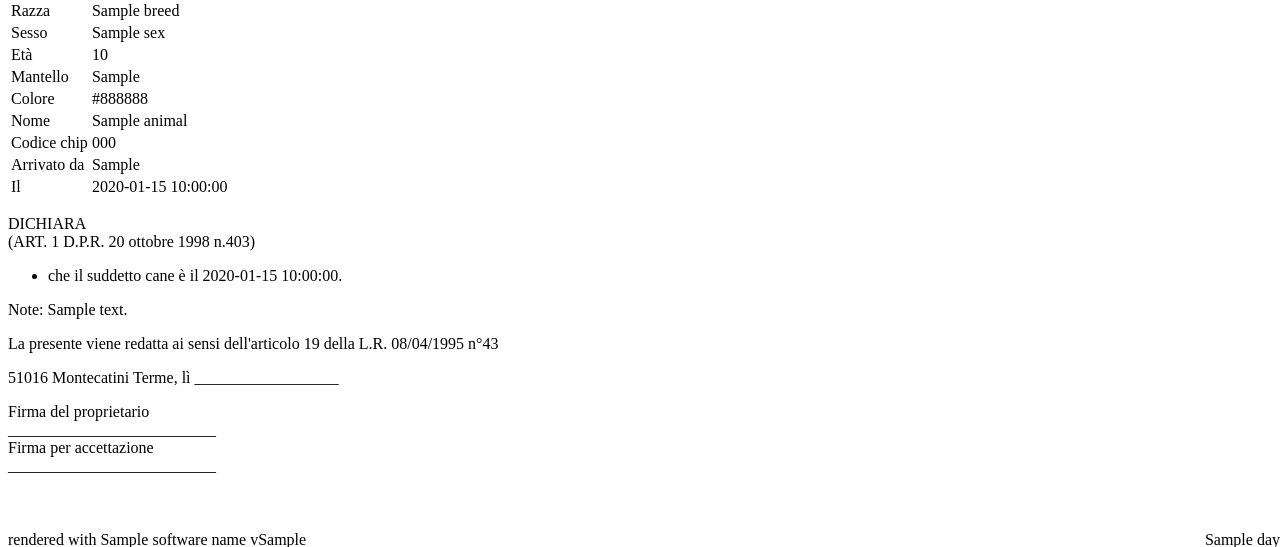
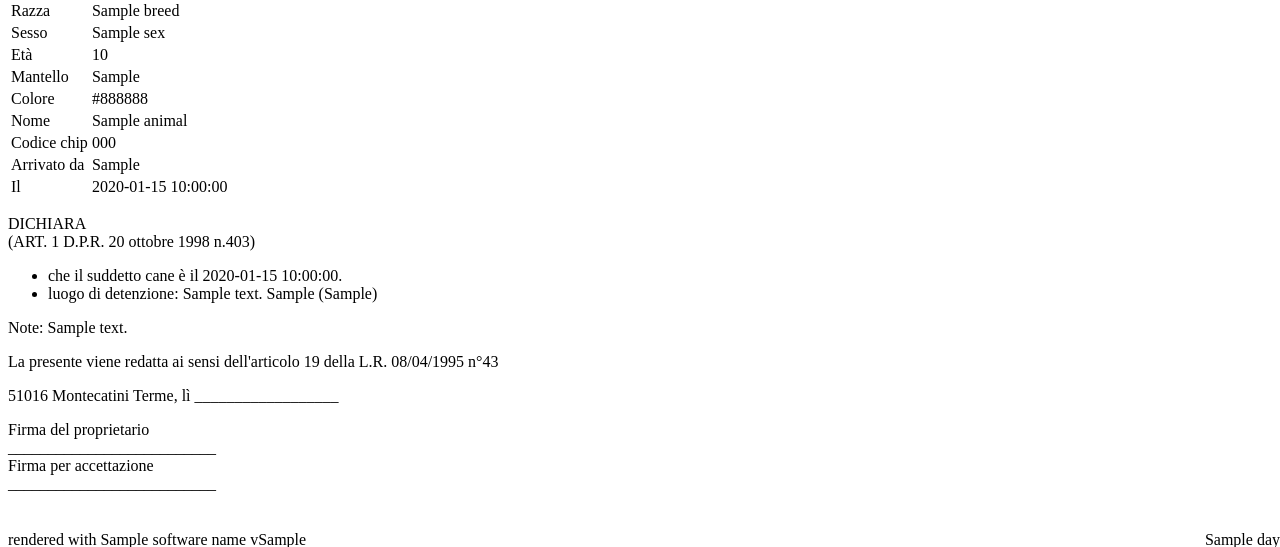
Before and after one commit to samu9/hermadata, a Python web app: template backend/hermadata/reports/templates/variation.jinja in a window 1280 px wide. Shown: the part 251-798 px from the top of the page. Run offline with Jinja, Linux system fonts and the light colour scheme; the template is opened without the code that fills it: most values are stand-ins (such as "Sample title", 1, 10 or a date in 2020).

Commit message:
be: update adoption and variation templates to include location address and city details

```diff
--- a/backend/hermadata/reports/templates/adoption.jinja
+++ b/backend/hermadata/reports/templates/adoption.jinja
@@ -13,7 +13,7 @@
                 in {{ adopter.residence_city }} tel. {{ adopter.phone }}
                 in qualità di affidatario dell'animale di cui sopra, si impegna
                 a mantenere lo stesso in buone condizioni presso la propria
-                residenza o al seguente domicilio, e a non cederlo se non previa
+                residenza o domicilio, all'indirizzo {{location_address}} {{location_city}} ({{location_province}}), e a non cederlo se non previa
                 segnalazione al servizio dell'Azienda USL 3 Zona Valdinievole.
             </p>
             <p class="pb-2">
--- a/backend/hermadata/reports/templates/variation.jinja
+++ b/backend/hermadata/reports/templates/variation.jinja
@@ -35,6 +35,9 @@
                 {%endif%} il
                 {{ variation_date }}.
             </li>
+            {% if location_address %}
+            <li>luogo di detenzione: {{location_address}} {{location_city}} ({{location_province}})</li>
+            {% endif %}
         </ul>
 
         <div class="mt-2">Note: {{notes}}</div>
```
